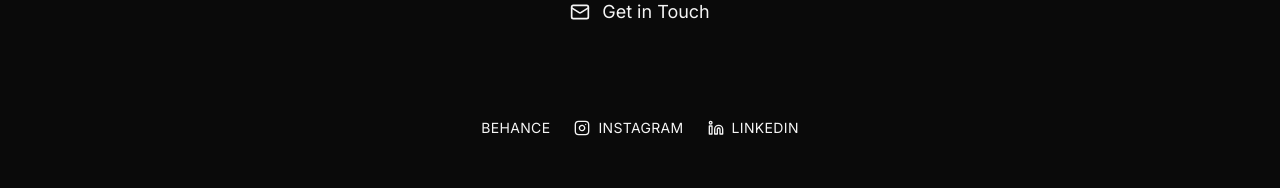
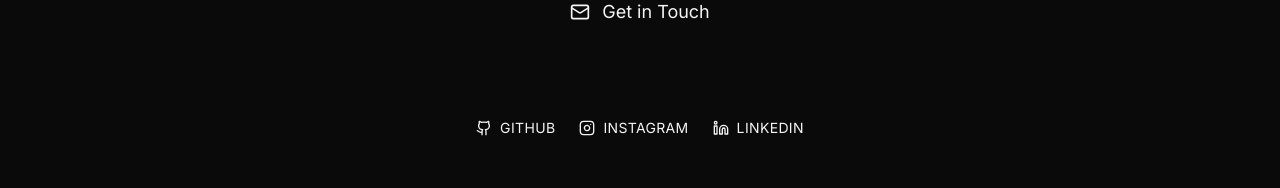
Before and after one commit to kshitij-khedkar/Portfolio, a React (Vite) app: page / in a window 1280 px wide. Shown: the part 6288-6476 px from the top of the page. Built offline with nearby package versions, Linux system fonts and the light colour scheme.

Commit message:
Update Contact.tsx

```diff
--- a/src/app/components/Contact.tsx
+++ b/src/app/components/Contact.tsx
@@ -1,14 +1,18 @@
 import { motion } from 'motion/react';
 import { useInView } from 'motion/react';
 import { useRef } from 'react';
-import { Mail, Instagram, Linkedin } from 'lucide-react';
+import { Mail, Instagram, Linkedin, Github } from 'lucide-react';
 
 export function Contact() {
   const ref = useRef(null);
   const isInView = useInView(ref, { once: true, amount: 0.3 });
 
   return (
-    <section id="contact" ref={ref} className="min-h-screen flex items-center justify-center px-6 py-24 bg-muted/30">
+    <section
+      id="contact"
+      ref={ref}
+      className="min-h-screen flex items-center justify-center px-6 py-24 bg-muted/30"
+    >
       <div className="max-w-[1440px] mx-auto text-center">
         <motion.div
           initial={{ opacity: 0, y: 30 }}
@@ -16,7 +20,10 @@ export function Contact() {
           transition={{ duration: 0.6 }}
           className="space-y-6"
         >
-          <h2 className="text-5xl md:text-7xl lg:text-8xl leading-tight" style={{ fontFamily: 'var(--font-heading)' }}>
+          <h2
+            className="text-5xl md:text-7xl lg:text-8xl leading-tight"
+            style={{ fontFamily: 'var(--font-heading)' }}
+          >
             Let's Build
             <br />
             Something Great.
@@ -43,18 +50,20 @@ export function Contact() {
             initial={{ opacity: 0, y: 20 }}
             animate={isInView ? { opacity: 1, y: 0 } : {}}
             transition={{ duration: 0.6, delay: 0.3 }}
-            className="flex justify-center gap-6 pt-12"
+            className="flex justify-center gap-6 pt-12 flex-wrap"
           >
             <a
-              href="https://www.behance.net"
+              href="https://github.com/Kshitij-Khedkar"
               target="_blank"
               rel="noopener noreferrer"
-              className="text-muted-foreground hover:text-primary transition-colors text-sm uppercase tracking-wide"
+              className="text-muted-foreground hover:text-primary transition-colors text-sm uppercase tracking-wide flex items-center gap-2"
             >
-              Behance
+              <Github className="w-4 h-4" />
+              GitHub
             </a>
+
             <a
-              href="https://www.instagram.com"
+              href="https://www.instagram.com/kzhitix"
               target="_blank"
               rel="noopener noreferrer"
               className="text-muted-foreground hover:text-primary transition-colors text-sm uppercase tracking-wide flex items-center gap-2"
@@ -62,8 +71,9 @@ export function Contact() {
               <Instagram className="w-4 h-4" />
               Instagram
             </a>
+
             <a
-              href="https://www.linkedin.com"
+              href="https://www.linkedin.com/in/kshitij-khedkar-32885a390/?lipi=urn%3Ali%3Apage%3Ad_flagship3_profile_view_base_contact_details%3BKtLI6N7MTSGcO4uu4uX6XQ%3D%3D"
               target="_blank"
               rel="noopener noreferrer"
               className="text-muted-foreground hover:text-primary transition-colors text-sm uppercase tracking-wide flex items-center gap-2"
```
